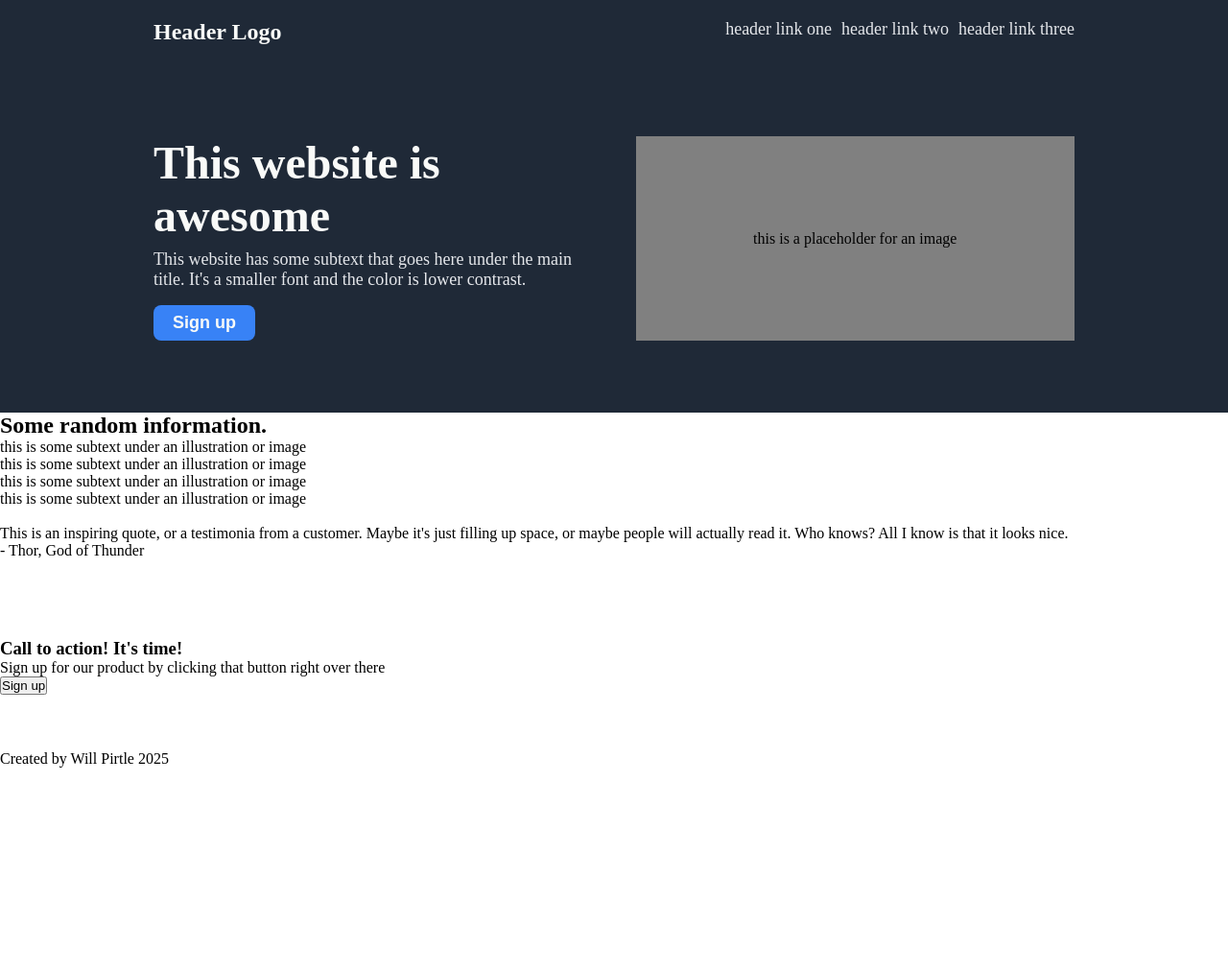
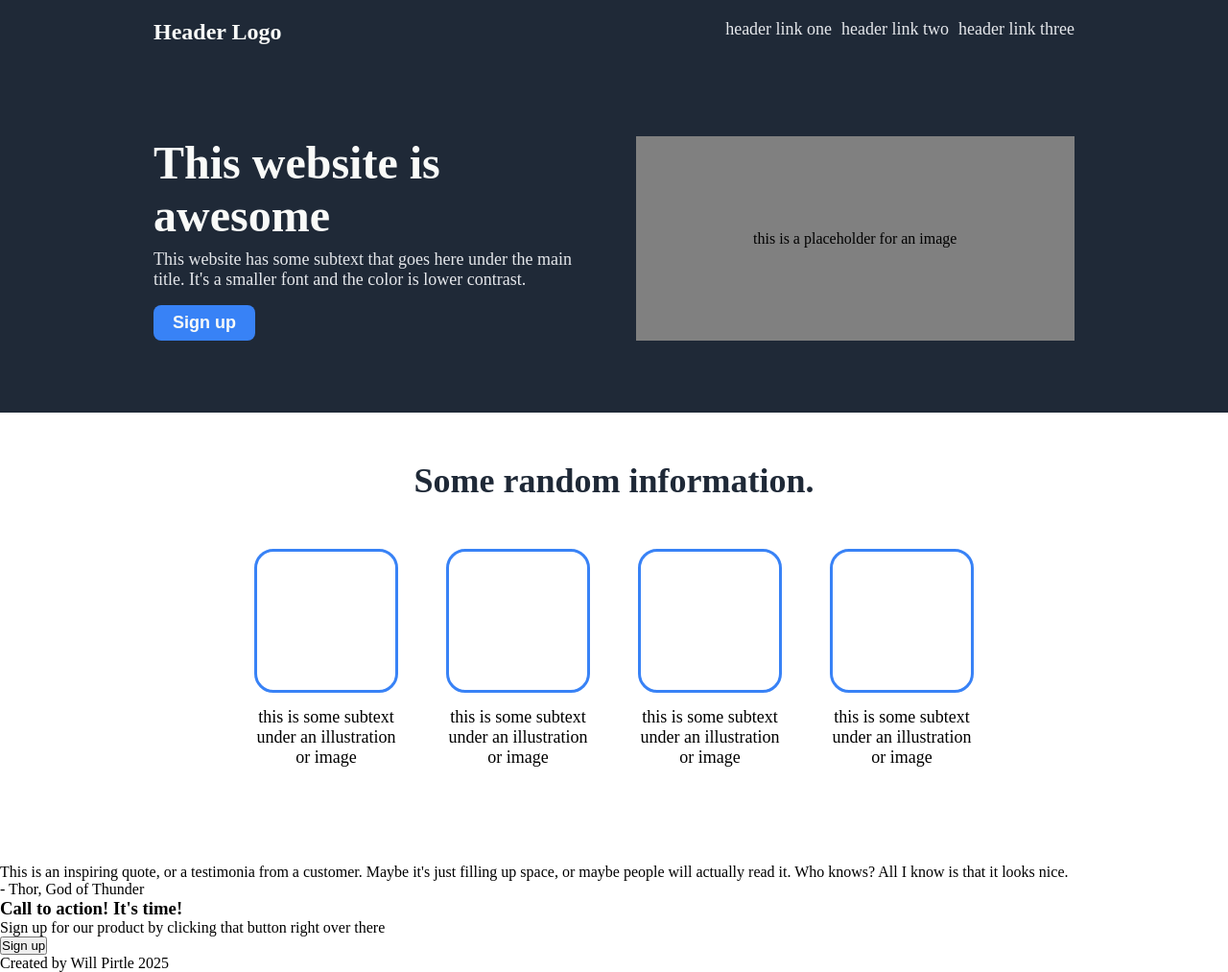
Before and after one commit to will-pirtle/landing-page2, a plain HTML site: page index.html in a window 1280 px wide. Shown: the whole page at 96% size. Before the commit the page ends 800 px from the top, so only its background shows below. Drawn offline with Linux system fonts and the light colour scheme.

Commit message:
Style information section

```diff
--- a/styles.css
+++ b/styles.css
@@ -94,3 +94,42 @@ body {
   justify-content: center;
   align-items: center;
 }
+
+.info-section {
+  width: 75%;
+  margin: auto;
+  text-align: center;
+  padding: 50px 0 100px;
+}
+
+.info-header {
+  color: #1F2937;
+  font-size: 36px;
+  font-weight: 900;
+  margin-bottom: 50px;
+}
+
+.info-cards {
+  display: flex;
+  justify-content: center;
+  gap: 50px;
+}
+
+.card {
+  display: flex;
+  flex-direction: column;
+  align-items: center;
+  width: 150px;
+  gap: 15px;
+}
+
+.card-img {
+  height: 150px;
+  width: 150px;
+  border: 3px solid #3882F6;
+  border-radius: 20px;
+}
+
+.card-text {
+  font-size: 18px;
+}
```
